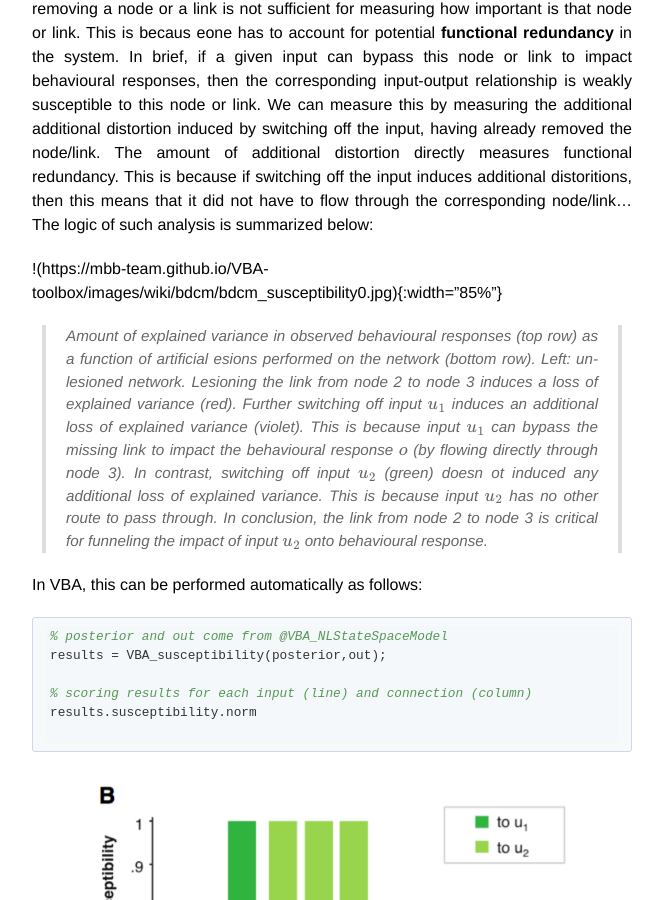
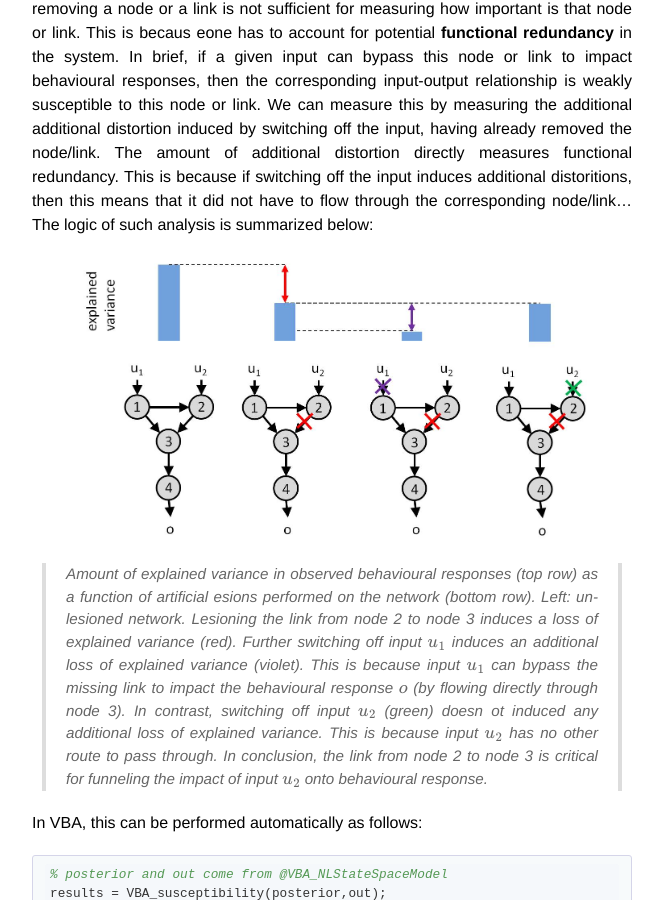
Before and after one commit to MBB-team/VBA-toolbox, a Jekyll site: the page built from _wiki/behavioural-DCM.md, in a window 1280 px wide and 900 px high, scrolled down 8703 px. Shown: the whole window, without its empty margins (308-971 px from the left). Built offline with Jekyll 4.4.1, drawn with Linux system fonts in a browser that asks for light colours; nearby versions of some CDN libraries; formulas are drawn with MathJax 3.

Commit message:
Update behavioural-DCM.md

```diff
--- a/_wiki/behavioural-DCM.md
+++ b/_wiki/behavioural-DCM.md
@@ -211,7 +211,7 @@ One may also want to ask which node and/or link is critical for funelling the im
 
 Critical here is the fact that measuring the behavioural distortion induced by removing a node or a link is not sufficient for measuring how important is that node or link. This is becaus eone has to account for potential **functional redundancy** in the system. In brief, if a given input can bypass this node or link to impact behavioural responses, then the corresponding input-output relationship is weakly susceptible to this node or link. We can measure this by measuring the additional additional distortion induced by switching off the input, having already removed the node/link. The amount of additional distortion directly measures functional redundancy. This is because if switching off the input induces additional distoritions, then this means that it did not have to flow through the corresponding node/link... The logic of such analysis is summarized below:
 
-!({{ site.baseurl }}/images/wiki/bdcm/bdcm_susceptibility0.jpg){:width="85%"}
+![bdcm-susceptibility-principle]({{ site.baseurl }}/images/wiki/bdcm/bdcm_susceptibility0.jpg){:width="85%"}
 
 > Amount of explained variance in observed behavioural responses (top row) as a function of artificial esions performed on the network (bottom row). Left: un-lesioned network. Lesioning the link from node 2 to node 3 induces a loss of explained variance (red). Further switching off input $$u_1$$ induces an additional loss of explained variance (violet). This is because input $$u_1$$ can bypass the missing link to impact the behavioural response $$o$$ (by flowing directly through node 3). In contrast, switching off input $$u_2$$ (green) doesn ot induced any additional loss of explained variance. This is because input $$u_2$$ has no other route to pass through. In conclusion, the link from node 2 to node 3 is critical for funneling the impact of input $$u_2$$ onto behavioural response.
 
```
